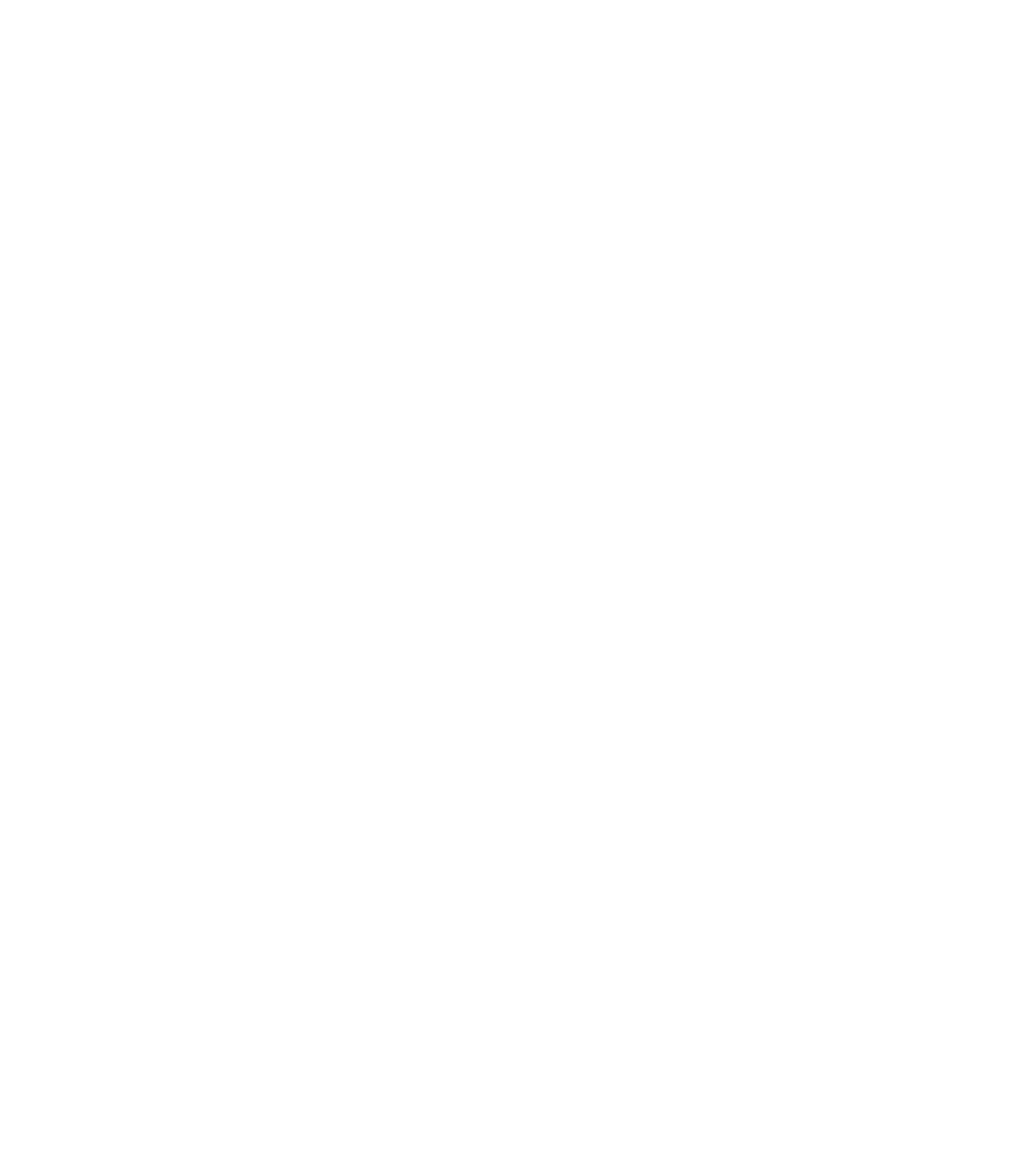
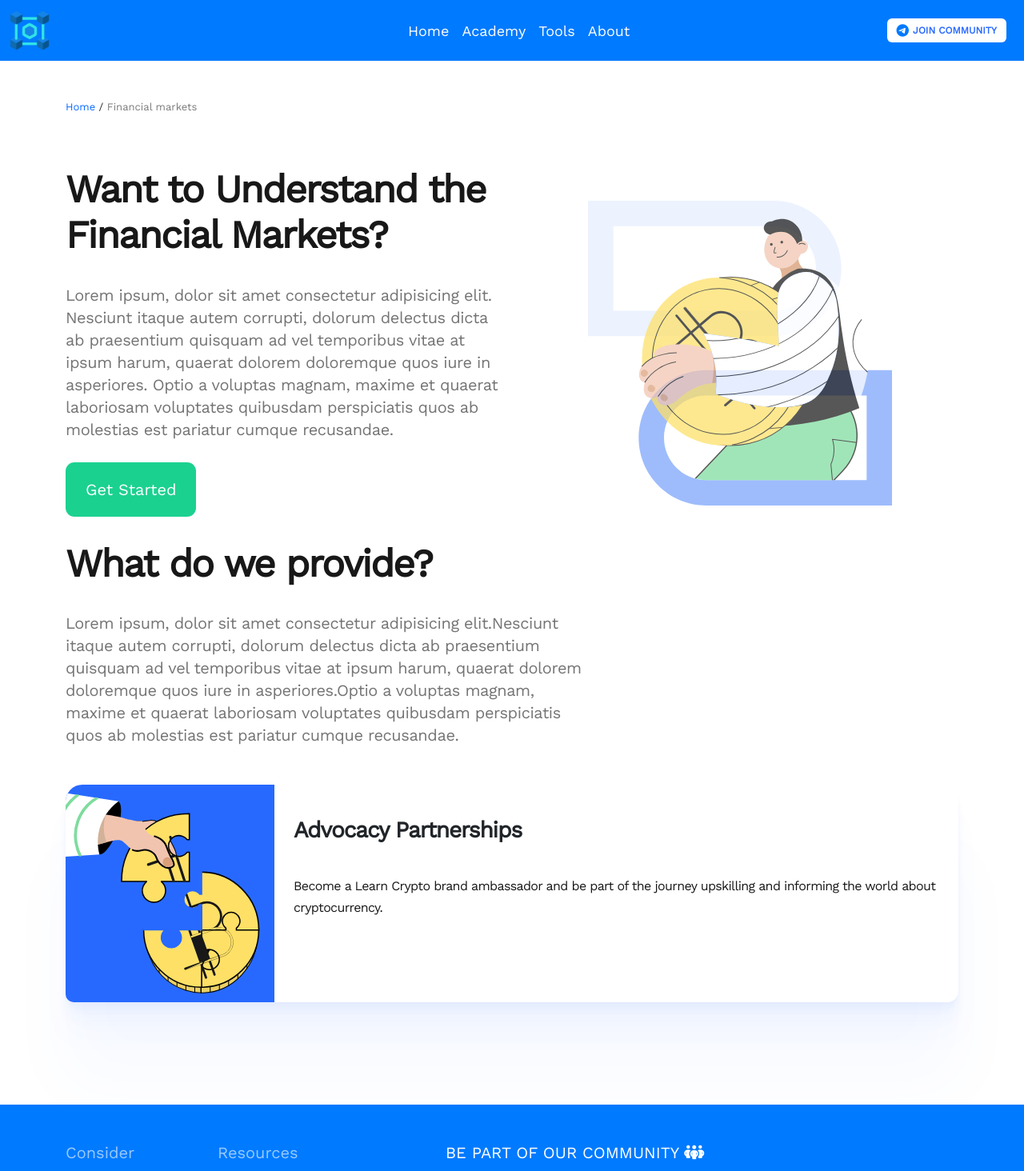
Before and after one commit to TEE2DWHY/TeamDefi, a React (Create React App) app: page /financial-markets in a window 1280 px wide. Before the commit this address had no page. Shown: the top 1464 px of the page at 80% size. Before the commit the page ends 800 px from the top, so only its background shows below. Built offline with nearby package versions, Linux system fonts and the light colour scheme.

Commit message:
started working on the financial market page

```diff
--- a/public/index.html
+++ b/public/index.html
@@ -21,7 +21,6 @@
 </head>
 
 <body>
-
   <div id="root"></div>
   <script src="https://cdn.jsdelivr.net/npm/bootstrap@5.2.0/dist/js/bootstrap.bundle.min.js"
     integrity="sha384-A3rJD856KowSb7dwlZdYEkO39Gagi7vIsF0jrRAoQmDKKtQBHUuLZ9AsSv4jD4Xa"
--- a/src/App.js
+++ b/src/App.js
@@ -19,6 +19,7 @@ import HowBitcoinWorks from "./pages/HowBitcoinWorks"
 import Blockchain from "./pages/Blockchain"
 import MarketMakers from "./pages/MarketMakers"
 import Dex from "./pages/Dex"
+import Forex from "./pages/Forex"
 
 
 function App() {
@@ -45,6 +46,7 @@ function App() {
                     <Route path="/how-blockchain-works" element={<Blockchain />} />
                     <Route path="/market-makers" element={<MarketMakers />} />
                     <Route path="/decentralized-exchanges" element={<Dex />} />
+                    <Route path="/financial-markets" element={<Forex />} />
                 </Routes>
             </ScrollToTop>
         </BrowserRouter>
--- a/src/index.css
+++ b/src/index.css
@@ -6,6 +6,12 @@ body {
   font-family: "Work Sans",sans-serif;
 }
 
+h1{
+  font-size: 48px;
+  font-weight: 600;
+  letter-spacing: -.04em;
+  color: #181818;
+}
 .logo{
   width: 50px;
   height: 50px;
@@ -783,6 +789,80 @@ h2.materials{
   width:100%;
   margin: 60px 0;
 }
+
+/* Forex */
+.header-financials{
+  font-size: 48px;
+  font-weight: 600;
+  letter-spacing: -.04em;
+  color: #181818;
+}
+
+.banner{
+  display: block;
+  margin: 8% auto;
+  overflow: hidden;
+}
+
+.btn-financials{
+  background: #1bd190;
+  border: none;
+  border-radius: 11px;
+  color: #ffffff;
+  font-size: 20px;
+  padding: 19px 25px;
+  text-decoration: none;
+  margin-top: 5%;
+}
+
+.understand-p{
+    line-height: 140%;
+    letter-spacing: -.02em;
+    color: #747474;
+    margin: 0;
+    font-size: 20px;
+}
+
+.provide-p{
+    line-height: 140%;
+    letter-spacing: -.02em;
+    color: #747474;
+    margin: 0;
+    font-size: 20px;
+}
+
+.cont-provision{
+  margin-bottom: 5%;
+  border-color: #B1E1FF;
+  border-radius: 14px;
+  /* padding: 22px; */
+  background: #fff;
+  box-shadow: 0 100px 80px rgb(70 125 249 / 4%), 0 41.7776px 33.4221px rgb(70 125 249 / 3%), 0 22.3363px 17.869px rgb(70 125 249 / 2%), 0 12.5216px 10.0172px rgb(70 125 249 / 2%), 0 6.6501px 5.32008px rgb(70 125 249 / 2%), 0 2.76726px 2.21381px rgb(70 125 249 / 1%);
+}
+
+.prov-img1{
+  object-fit: cover;
+  border-radius: 21px 0px 0px 10px;
+  width: 100%;
+}
+
+.provision-h3{
+    margin: 40px 0;
+    font-size: 28px;
+    line-height: 33px;
+    letter-spacing: -.04em;
+    font-weight: 600;
+}
+
+.provision-p{
+  line-height: 170%;
+  letter-spacing: -.04em;
+  min-width: 320px;
+  font-weight: 400;
+  font-size: 16px;
+  color: #181818;
+}
+
 /* Media Querry */
 
 @media (max-width:1200px){
@@ -931,4 +1011,8 @@ text-align: right;
   overflow-y: none;
 }
 
+.prov-img1{
+  width: 100%;
 }
+
+}
--- a/src/pages/Academy.js
+++ b/src/pages/Academy.js
@@ -7,7 +7,7 @@ const OurCourses = () => {
         <>
             <nav class="navbar navbar-expand-lg nav">
                 <div class="container-fluid">
-                    <a className="navbar-brand" href="/#" style={{ color: " #fff" }}><img className="logo" src="blockchain.png" alt="" /></a>
+                    <Link className="navbar-brand" to="/academy" style={{ color: " #fff" }}><img className="logo" src="blockchain.png" alt="" /></Link>
                     <button class="navbar-toggler" type="button" data-bs-toggle="collapse" data-bs-target="#navbarNav" aria-controls="navbarNav" aria-expanded="false" aria-label="Toggle navigation">
                         <span class="navbar-toggler-icon"></span>
                     </button>
@@ -99,7 +99,7 @@ const OurCourses = () => {
                 </div>
             </div>
 
-            <footer style={{ marginTop: "5%" }}>
+            <footer style={{ marginTop: "5%", marginBottom: "0" }}>
                 <p style={{ textAlign: "center", opacity: "0.8", marginTop: "3%" }}>{year} <Link to="/" style={{ color: "#000", opacity: "0.8", textDecoration: "underline" }}>Team Defi</Link>. <br />  All rights reserved. Designed by <a href="https://lucent-buttercream-1a7dd9.netlify.app/">Tee2dWhy</a></p>
             </footer>
         </>
--- a/src/pages/Courses.js
+++ b/src/pages/Courses.js
@@ -7,7 +7,7 @@ const Courses = () => {
         <div className="courses-page">
             <nav class="navbar navbar-expand-lg nav">
                 <div class="container-fluid">
-                    <a className="navbar-brand" href="/#" style={{ color: " #fff" }}><img className="logo" src="blockchain.png" alt="" /></a>
+                    <Link className="navbar-brand" href="/course-pack" style={{ color: " #fff" }}><img className="logo" src="blockchain.png" alt="" /></Link>
                     <button class="navbar-toggler" type="button" data-bs-toggle="collapse" data-bs-target="#navbarNav" aria-controls="navbarNav" aria-expanded="false" aria-label="Toggle navigation">
                         <span class="navbar-toggler-icon"></span>
                     </button>
--- /dev/null
+++ b/src/pages/Forex.js
@@ -0,0 +1,53 @@
+import Navbar from "../components/Navbar"
+import Footer from "../components/Footer"
+import { Link } from "react-router-dom"
+
+const Forex = () => {
+    return (
+        <>
+            <Navbar />
+            <br /> <br />
+            <div className="container">
+                <p style={{ fontSize: "13px" }}><Link to="/"><span className="redierction">Home</span></Link> /<span style={{ opacity: "0.6" }}> Financial markets</span></p>
+            </div>
+            <br /> <br />
+            <div className="container">
+                <div className="row">
+                    <div className="col-lg-6">
+                        <h1 className="header-financials">Want to Understand the Financial Markets?</h1>
+                        <br />
+                        <p className="understand-p">Lorem ipsum, dolor sit amet consectetur adipisicing elit. Nesciunt itaque autem corrupti, dolorum delectus dicta ab praesentium quisquam ad vel temporibus vitae at ipsum harum, quaerat dolorem doloremque quos iure in asperiores. Optio a voluptas magnam, maxime et quaerat laboriosam voluptates quibusdam perspiciatis quos ab molestias est pariatur cumque recusandae.</p>
+                        <button type="button" class="btn-financials">Get Started</button>
+                    </div>
+                    <div className="col-lg-6">
+                        <img className="banner" src="banner-image.svg" alt="" />
+                    </div>
+                </div>
+            </div>
+
+            <div className="container">
+                <h1>What do we provide?</h1>
+                <br />
+                <p className="provide-p col-lg-7">
+                    Lorem ipsum, dolor sit amet consectetur adipisicing elit.Nesciunt itaque autem corrupti, dolorum delectus dicta ab praesentium quisquam ad vel temporibus vitae at ipsum harum, quaerat dolorem doloremque quos iure in asperiores.Optio a voluptas magnam, maxime et quaerat laboriosam voluptates quibusdam perspiciatis quos ab molestias est pariatur cumque recusandae.
+                </p>
+                {/* Details */}
+                <br /> <br />
+                <div className="cont-provision">
+                    <div className="row">
+                        <div className="col-lg-3">
+                            <img className="prov-img1" src="provide1.svg" alt="provide1" />
+                        </div>
+                        <div className="col-lg-9">
+                            <h3 className="provision-h3">Advocacy Partnerships</h3>
+                            <p className="provision-p">Become a Learn Crypto brand ambassador and be part of the journey upskilling and informing the world about cryptocurrency.</p>
+                        </div>
+                    </div>
+                </div>
+            </div>
+            <Footer />
+        </>
+    )
+}
+
+export default Forex
```
Also changed, not shown: public/banner-image.svg (added), public/provide1.svg (added).
